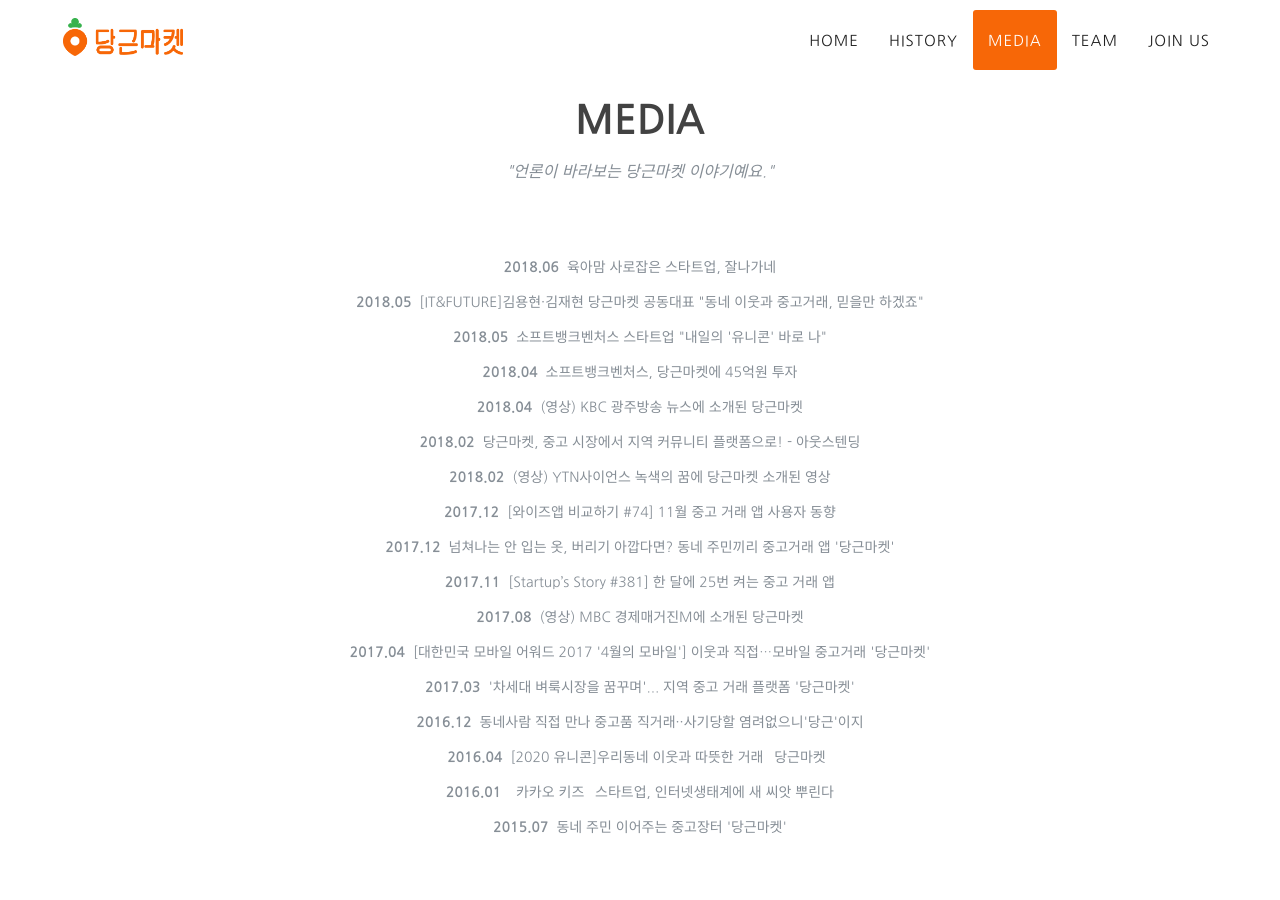
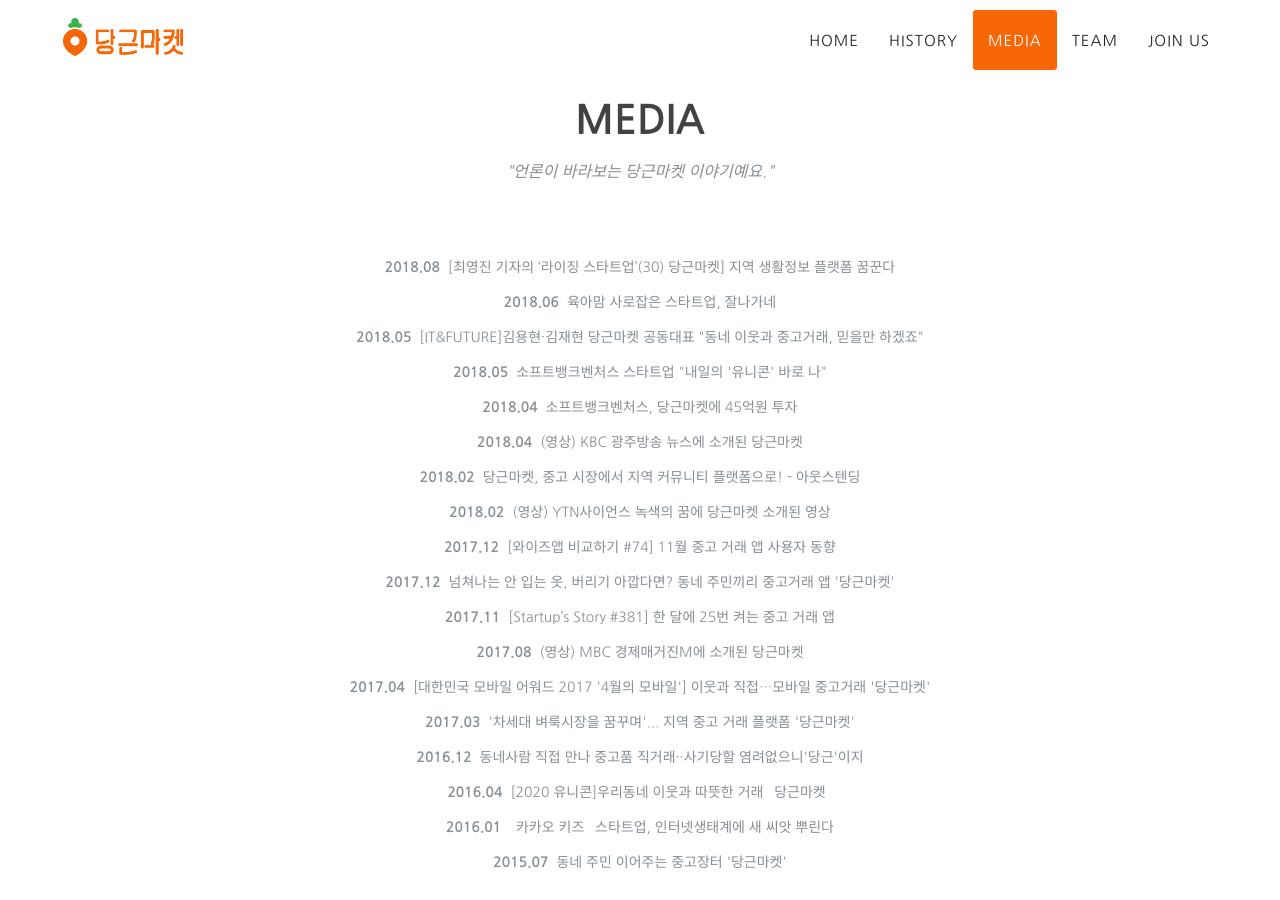
Before and after one commit to daangn/daangn-team-page, a Jekyll site: the page built from index.html, in a window 1280 px wide and 900 px high, scrolled down 2811 px. Built offline with Jekyll 4.4.1, drawn with Linux system fonts in a browser that asks for light colours; some web fonts are replaced.

Commit message:
Update _config.yml

```diff
--- a/_config.yml
+++ b/_config.yml
@@ -42,6 +42,10 @@
   pic: start
 
 media:
+- content: "[최영진 기자의 ‘라이징 스타트업’(30) 당근마켓] 지역 생활정보 플랫폼 꿈꾼다"
+  date: '2018.08'
+  url: http://jmagazine.joins.com/economist/view/322427
+
 - content: "육아맘 사로잡은 스타트업, 잘나가네"
   date: '2018.06'
   url: http://m.fnnews.com/news/201806081702407044
```
